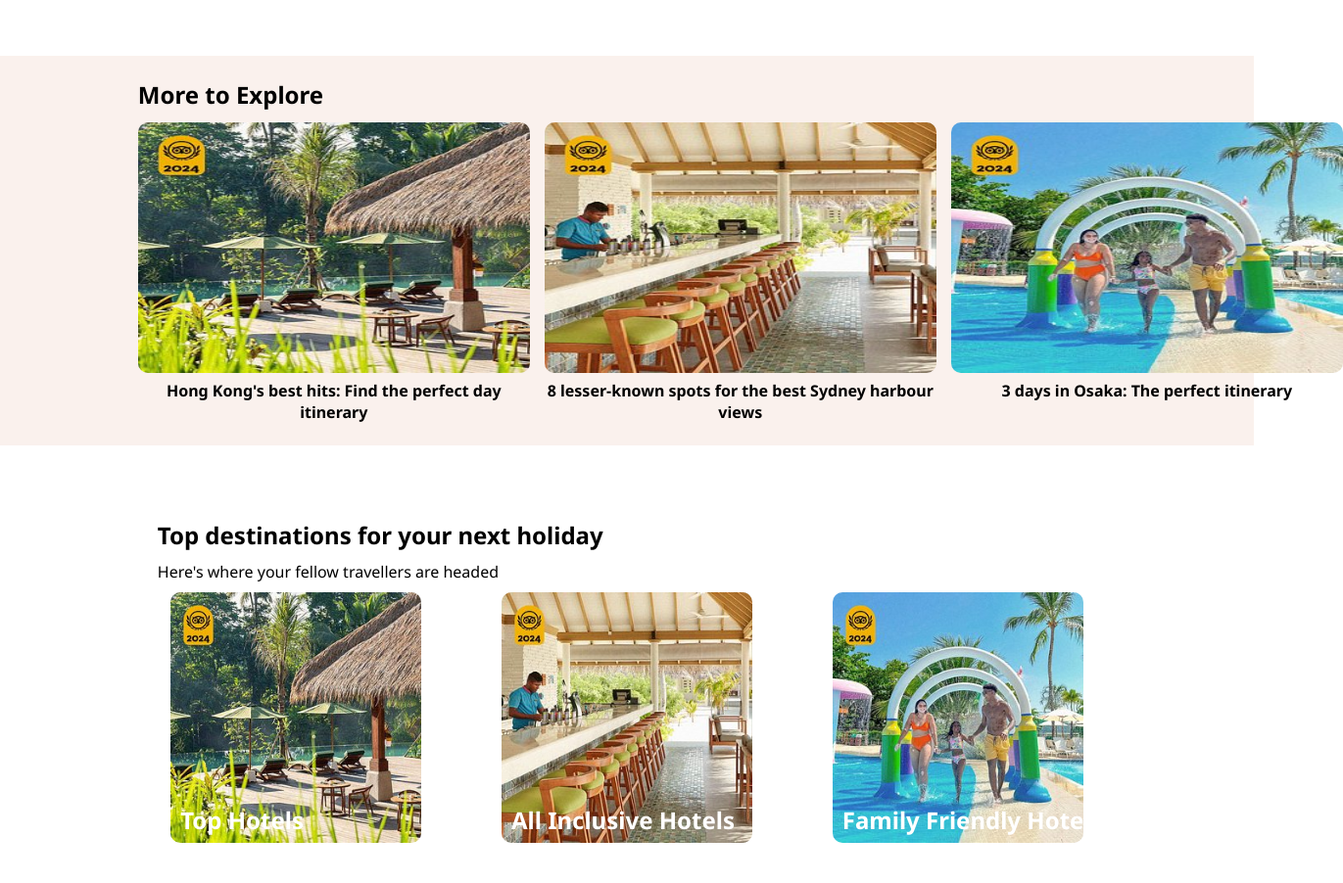
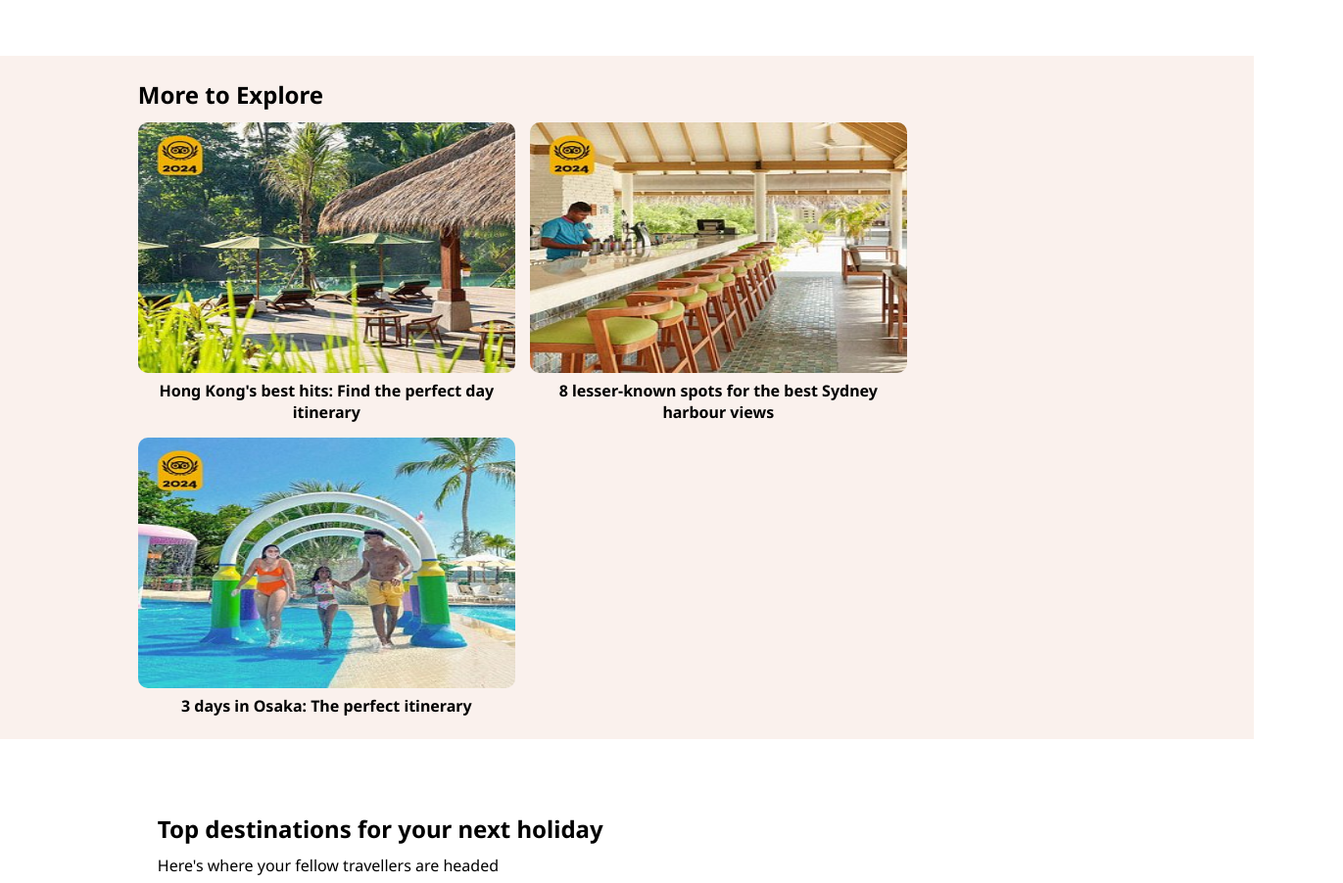
Before and after one commit to haran2231/Trip-Advisor, a plain HTML site: page index.html in a window 1280 px wide. Shown: the part 3140-4042 px from the top of the page at 98% size, 1371 px wide, since content can reach past the window. Drawn offline with Linux system fonts and the light colour scheme.

Commit message:
updated by hari

```diff
--- a/style.css
+++ b/style.css
@@ -311,9 +311,10 @@ input:focus{
     margin: 1% 11%;
     display: flex;
     gap: 15px;
+    /* width: 256px; */
     /* align-items: center; */
     margin-top: 10px;
-    /* flex-wrap: wrap; */
+    flex-wrap: wrap;
     /* justify-content: space-around; */
 }
 
@@ -322,7 +323,7 @@ input:focus{
 } */
 
 .more-imagecard__image img{
-    width: 400px;
+    width: 385px;
     height: 256px;
     border-radius: 10px;
 
@@ -331,6 +332,7 @@ input:focus{
 .more-imagecard__image h4{
     margin-top: 2px;
     text-align: center;
+    width: 385px;
 }
 
 .designation {
```
